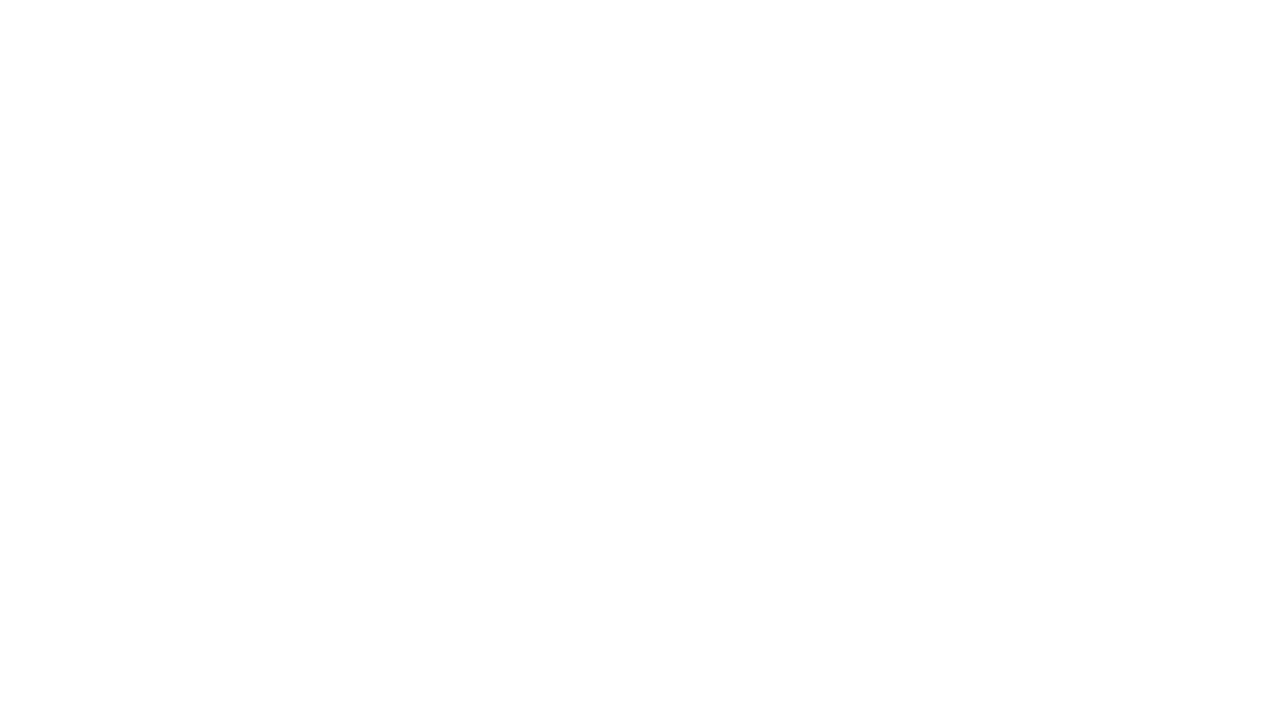
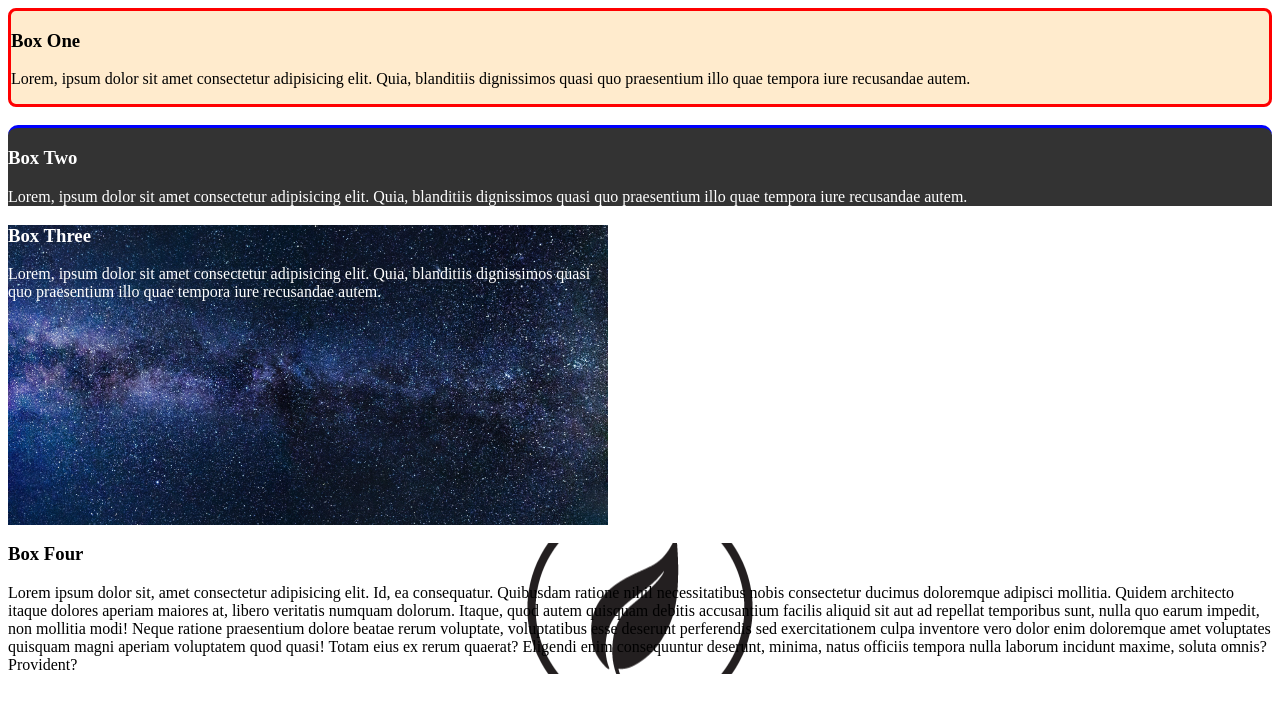
Before and after one commit to alvesamour/myProjects, a plain HTML site: page csssandbox_starter/05_backgrounds_borders.html in a window 1280 px wide. Drawn offline with Linux system fonts and the light colour scheme.

Commit message:
CSS basics

```diff
--- a/csssandbox_starter/05_backgrounds_borders.html
+++ b/csssandbox_starter/05_backgrounds_borders.html
@@ -1,15 +1,89 @@
 <!DOCTYPE html>
 <html lang="en">
+
 <head>
 	<meta charset="UTF-8">
 	<meta name="viewport" content="width=device-width, initial-scale=1.0">
 	<meta http-equiv="X-UA-Compatible" content="ie=edge">
 	<title>Backgrounds & Borders</title>
 	<style>
+		#box-1 {
+			background-color: blanchedalmond;
+			border: 3px red solid;
+			border-radius: 8px;
+		}
 
+		#box-2 {
+			background: #333;
+			color: white;
+			border-top: blue solid 3px;
+			border-top-left-radius: 10px;
+			border-top-right-radius: 10px;
+		}
+
+		#box-3 {
+			background: url('./img/stars.jpg') no-repeat center center/cover;
+			;
+			color: #fff;
+			height: 300px;
+			width: 600px;
+		}
+
+		#box-4 {
+			background: url('./img/leaf.png') no-repeat center center;
+		}
 	</style>
 </head>
+
 <body>
+	<div id="box-1">
+		<h3>Box One</h3>
+		<p>Lorem, ipsum dolor sit amet consectetur
+			adipisicing elit. Quia, blanditiis dignissimos
+			quasi quo praesentium illo quae tempora iure
+			recusandae autem.
+		</p>
+	</div>
+	<br>
+	<div id="box-2">
+		<h3>Box Two</h3>
+		<p>Lorem, ipsum dolor sit amet consectetur
+			adipisicing elit. Quia, blanditiis dignissimos
+			quasi quo praesentium illo quae tempora iure
+			recusandae autem.
+		</p>
+	</div>
+	<div id="box-3">
+		<h3>Box Three</h3>
+		<p>Lorem, ipsum dolor sit amet consectetur
+			adipisicing elit. Quia, blanditiis dignissimos
+			quasi quo praesentium illo quae tempora iure
+			recusandae autem.
+		</p>
+	</div>
+	<div id="box-4">
+		<h3>Box Four</h3>
+		<p>Lorem ipsum dolor sit, amet consectetur
+			adipisicing elit. Id, ea consequatur.
+			Quibusdam ratione nihil necessitatibus nobis
+			consectetur ducimus doloremque adipisci
+			mollitia. Quidem architecto itaque dolores
+			aperiam maiores at, libero veritatis
+			numquam dolorum. Itaque, quod autem
+			quisquam debitis accusantium facilis
+			aliquid sit aut ad repellat temporibus
+			sunt, nulla quo earum impedit, non
+			mollitia modi! Neque ratione praesentium
+			dolore beatae rerum voluptate, voluptatibus esse deserunt
+			perferendis sed exercitationem culpa inventore
+			vero dolor enim doloremque amet voluptates
+			quisquam magni aperiam voluptatem quod quasi!
+			Totam eius ex rerum quaerat? Eligendi enim
+			consequuntur deserunt, minima, natus officiis
+			tempora nulla laborum incidunt maxime, soluta
+			omnis? Provident?
+		</p>
+	</div>
+</body>
 
-</body>
 </html>
```
Also changed, not shown: csssandbox_starter/02_selectors.html (+50 -1 lines), csssandbox_starter/03_fonts.html (+32 -1 lines), csssandbox_starter/04_colors.html (+19 -1 lines), csssandbox_starter/06_box_model.html (+39 -5 lines). Lines whose indentation alone changed are shown as unchanged.
